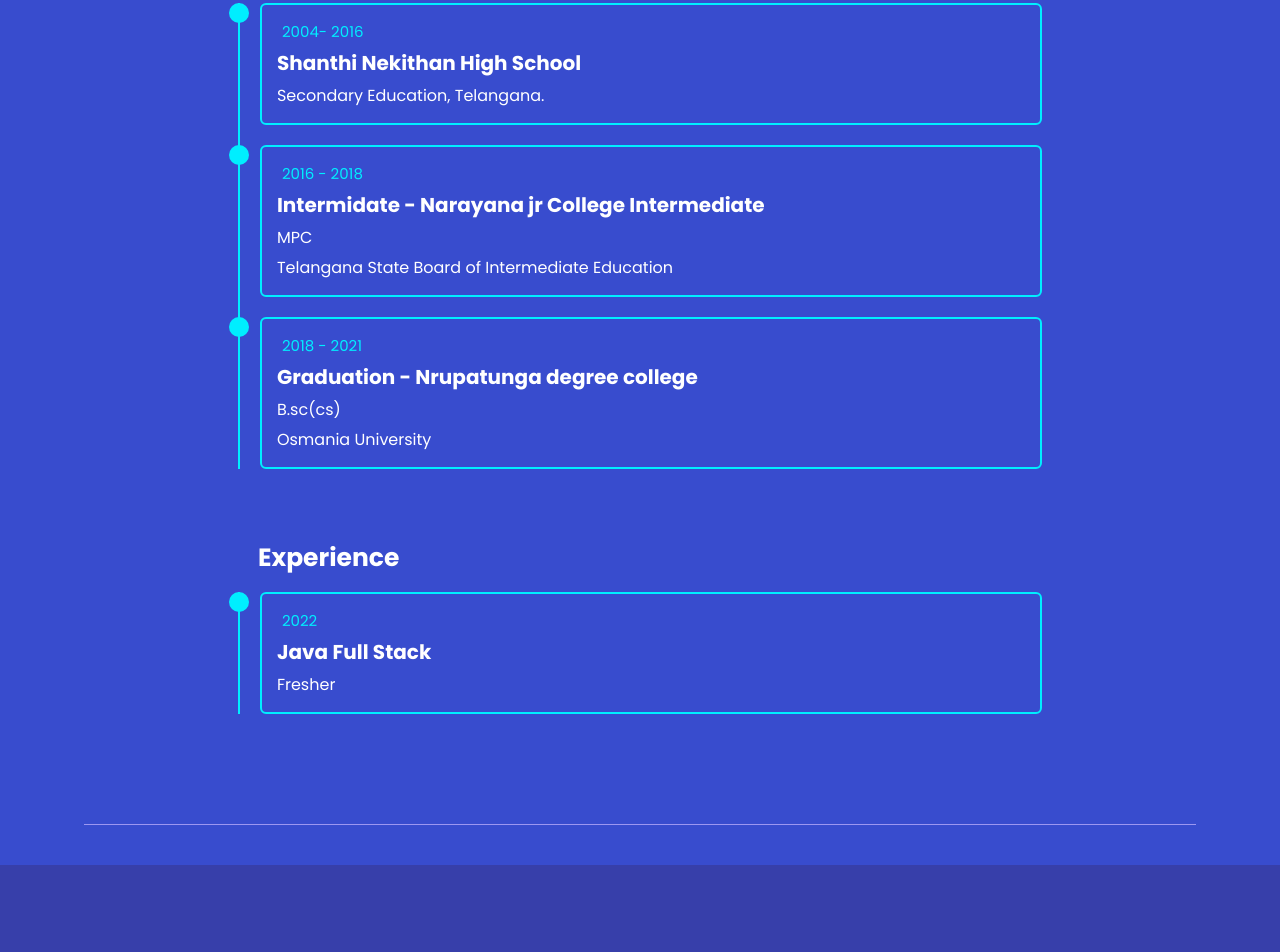
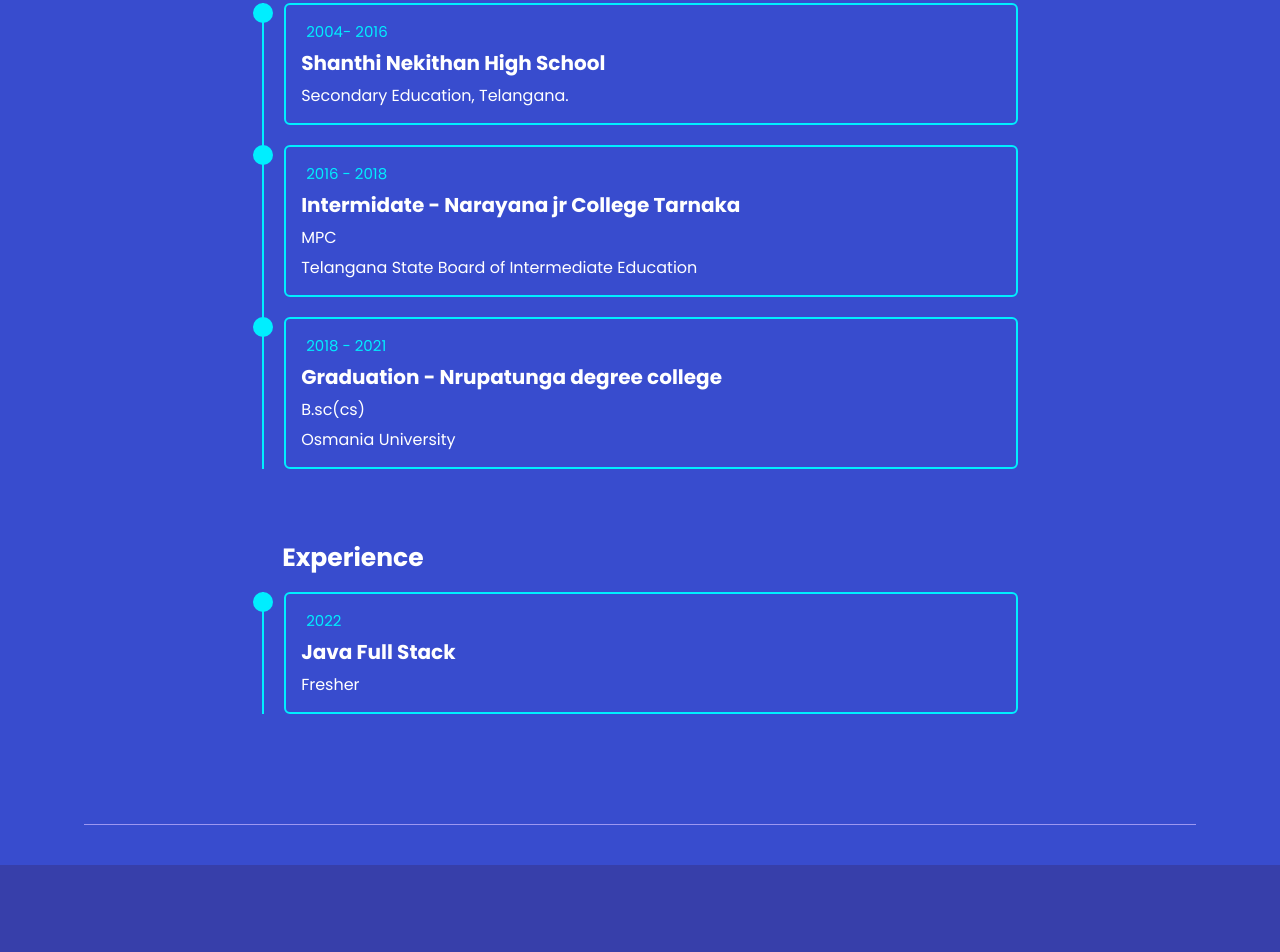
Before and after one commit to chawanabhi/ABHISHEKPORTFOLIO, a plain HTML site: page index.html in a window 1280 px wide. Shown: the part 1815-2767 px from the top of the page. Drawn offline with nearby package versions, Linux system fonts and the light colour scheme.

Commit message:
Update index.html

```diff
--- a/index.html
+++ b/index.html
@@ -113,7 +113,7 @@
                         <div class="year"><i class='bx bxs-calendar'></i> 2016 - 2018</div>
                         <h3>Intermidate - Narayana jr
                             College
-                            Intermediate
+                            Tarnaka
                              </h3>
                         <p>MPC</p>
                         <p>Telangana State Board of Intermediate Education</p>
```
